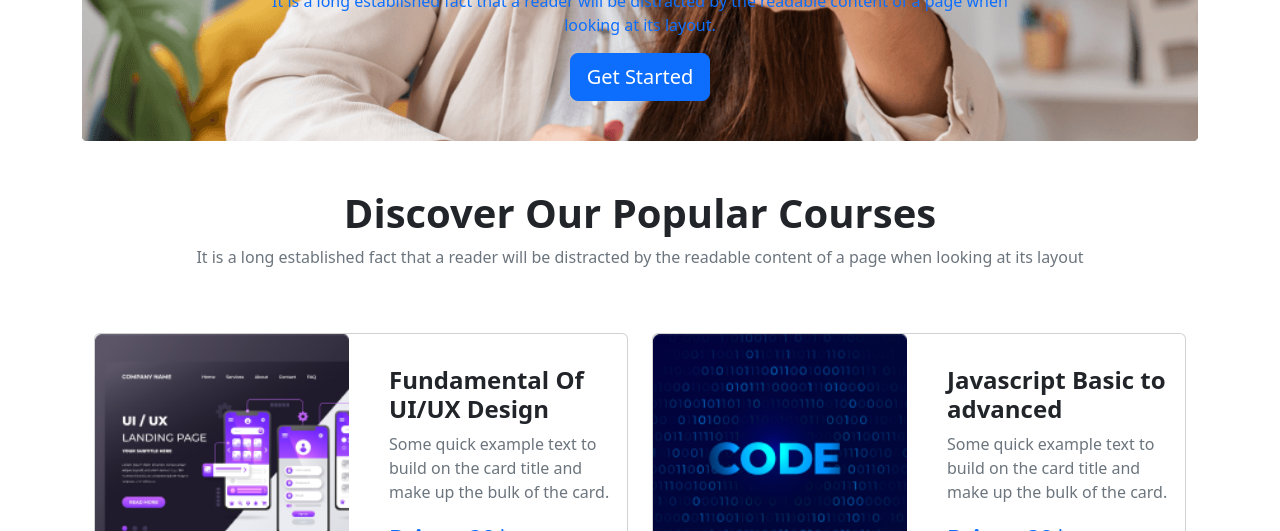
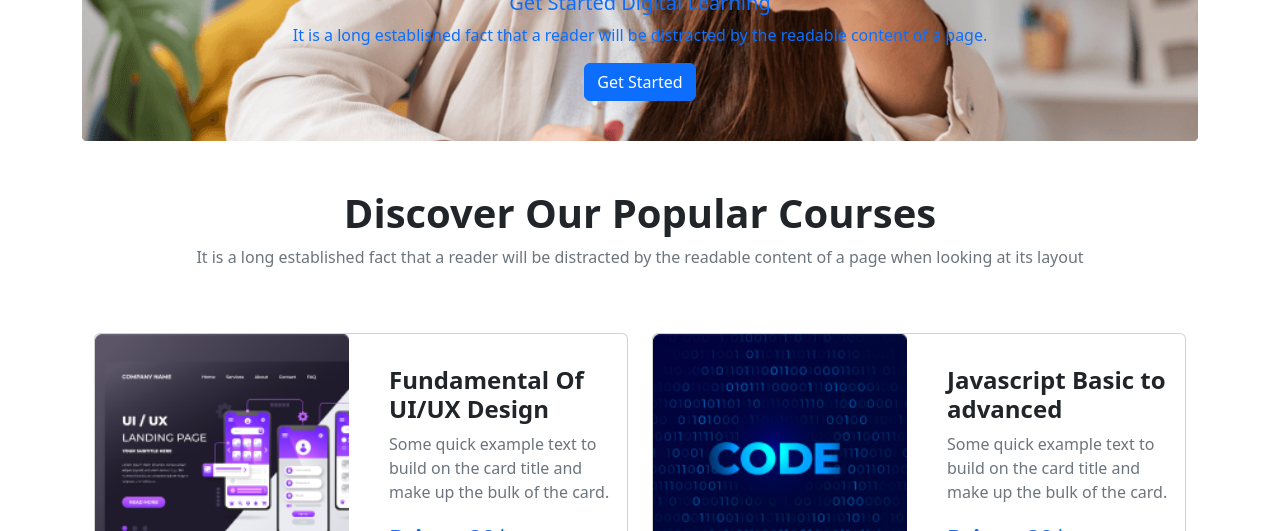
Before and after one commit to MannanDewan06/assignment-03, a plain HTML site: page index.html in a window 1280 px wide. Shown: the part 569-1100 px from the top of the page. Drawn offline with nearby package versions, Linux system fonts and the light colour scheme; files that its build step writes are made by us from their sources.

Commit message:
banner fixed

```diff
--- a/index.html
+++ b/index.html
@@ -64,11 +64,10 @@
           <div class="carousel-item active">
             <img src="images/cover/cover-1.png" class="d-block w-100" alt="...">
             <div class="carousel-caption text-primary">
-              <h1>Get Started Digital
+              <h1 class="fs-5">Get Started Digital
                 Learning</h1>
-              <p>It is a long established fact that a reader will be distracted by the readable
-                content of a page when looking at its layout.</p>
-              <button class="btn btn-primary btn-lg">Get Started</button>
+              <p class="fs-6">It is a long established fact that a reader will be distracted by the readable content of a page.</p>
+              <button class="btn btn-primary">Get Started</button>
             </div>
           </div>
           <div class="carousel-item">
```
